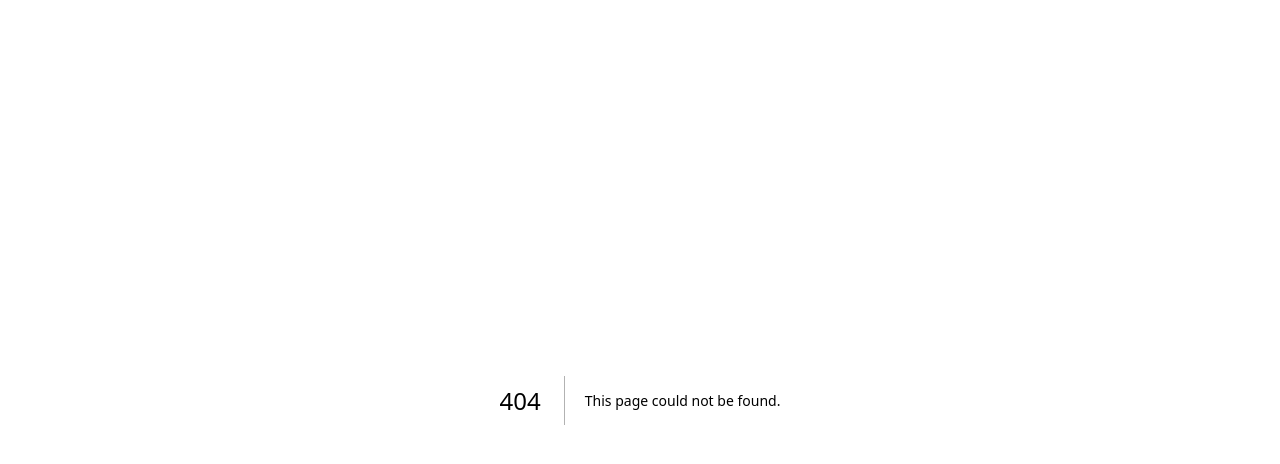
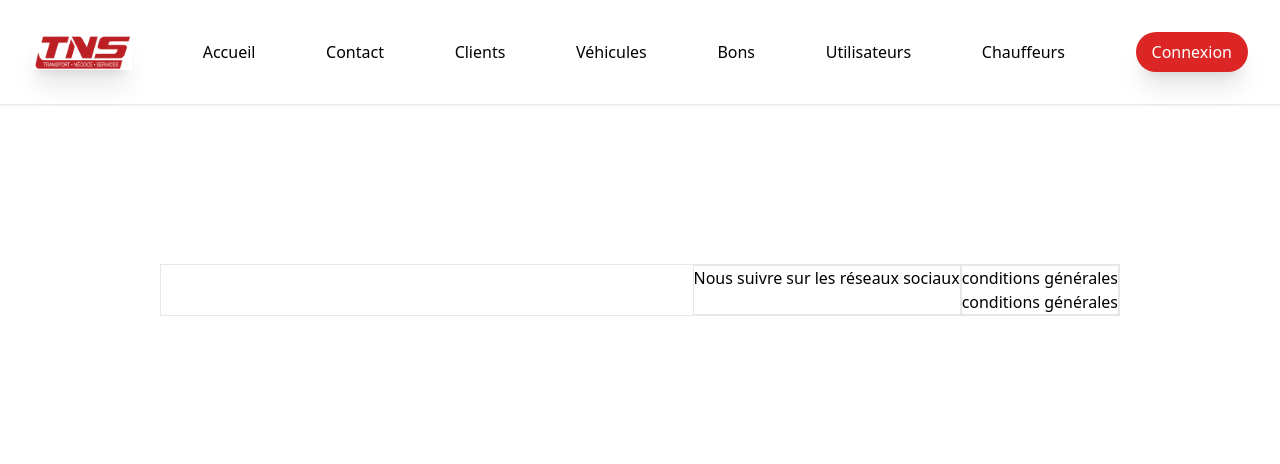
Before and after one commit to webtoufik/front_bonapp, a Next.js app: page /home in a window 1280 px wide. Before the commit this address had no page. Shown: the top 464 px of the page. Built offline with nearby package versions, Linux system fonts and the light colour scheme.

Commit message:
get & display clients et chauffeurs OK

```diff
--- a/package.json
+++ b/package.json
@@ -10,6 +10,7 @@
   },
   "dependencies": {
     "autoprefixer": "10.4.14",
+    "axios": "^1.5.0",
     "next": "13.4.13",
     "postcss": "8.4.27",
     "react": "18.2.0",
--- a/src/components/common/footer.js
+++ b/src/components/common/footer.js
@@ -4,11 +4,11 @@ const Footer = (props) => {
   //const user = useSelector(selectUser);
 
   return (
-    <>
-    <section>
+    <footer className="flex column justify-end border m-40 ">
+    <section className="border">
         <h2>Nous suivre sur les réseaux sociaux</h2>
     </section>
-    <section>
+    <section className="border">
         <div>
             <p>conditions générales</p>
         </div>
@@ -16,7 +16,7 @@ const Footer = (props) => {
             <p>conditions générales</p>
         </div>
     </section>
-    </>
+    </footer>
   )
 }
 export default Footer;
--- a/src/components/common/header.js
+++ b/src/components/common/header.js
@@ -8,6 +8,7 @@ const Header = (props) => {
     return (
     <nav className='flex justify-between items-center p-8 shadow'>
       <Image
+      className='shadow-xl hover:shadow-sm hover:scale-95 transition duration-300'
         src={logoTns}
         alt="Logo TNS"
         width= {100}
--- a/src/components/common/menu.js
+++ b/src/components/common/menu.js
@@ -5,13 +5,13 @@ const Menu = (props) => {
 
   return (
     <>
-      <a href='/'>Accueil</a>
-      <a href='/contact'>Contact</a>
-      <a href='/customers'>Clients</a>
-      <a href='/customers'>Véhicules</a>
-      <a href='/customers'>Bons</a>
-      <a href='/customers'>Utilisateurs</a>
-      <a href='/customers'>Chauffeurs</a>
+      <a className="hover:text-red-600 hover:text-xl" href='/'>Accueil</a>
+      <a className="hover:text-red-600 hover:text-xl" href='/contact'>Contact</a>
+      <a className="hover:text-red-600 hover:text-xl" href='/customers'>Clients</a>
+      <a className="hover:text-red-600 hover:text-xl" href='/vehicles'>Véhicules</a>
+      <a className="hover:text-red-600 hover:text-xl" href='/vouchers'>Bons</a>
+      <a className="hover:text-red-600 hover:text-xl" href='/users'>Utilisateurs</a>
+      <a className="hover:text-red-600 hover:text-xl" href='/drivers'>Chauffeurs</a>
     </>
   )
 }
--- /dev/null
+++ b/src/pages/customers.js
@@ -0,0 +1,37 @@
+import Header from '../components/common/header';
+
+export default function Customers({ datas }) {
+    console.log('datas', datas)
+    console.log('guinto', datas[0].name)
+
+    return (
+        <>
+            <Header />
+            <h1 className='p-4'>Liste des clients TNS</h1>
+            <div className='flex flex-wrap justify-around'>
+            {datas.map(data => (
+                <div class="w-56 h-56 m-4 max-w-sm p-6 bg-white border border-gray-200 rounded-lg shadow dark:bg-gray-800 dark:border-gray-700">
+                        <h5 class="mb-2 text-2xl font-bold tracking-tight text-gray-900 dark:text-white">{data.name}</h5>
+                    <p class="mb-3 font-normal text-gray-700 dark:text-gray-400">{data.email}</p>
+                    <a href={`/api/v1/customer/${data.customer_id}`} class="inline-flex items-center px-3 py-2 text-sm font-medium text-center text-white bg-blue-700 rounded-lg hover:bg-blue-800 focus:ring-4 focus:outline-none focus:ring-blue-300 dark:bg-blue-600 dark:hover:bg-blue-700 dark:focus:ring-blue-800">
+                        Ouvrir
+                        <svg class="w-3.5 h-3.5 ml-2" aria-hidden="true" xmlns="http://www.w3.org/2000/svg" fill="none" viewBox="0 0 14 10">
+                            <path stroke="currentColor" stroke-linecap="round" stroke-linejoin="round" stroke-width="2" d="M1 5h12m0 0L9 1m4 4L9 9" />
+                        </svg>
+                    </a>
+                </div>
+            ))}
+            </div>
+        </>
+    )
+}
+
+
+export async function getServerSideProps() {
+    // Fetch data from my external API
+    const res = await fetch(`http://localhost:9500/api/v1/customers`)
+    const datas = await res.json()
+
+    // Pass data to the page via props
+    return { props: { datas } }
+}
--- /dev/null
+++ b/src/pages/drivers/[id].js
@@ -0,0 +1,30 @@
+import Header from '../../components/common/header';
+
+export default function Driver({ driver }) {
+    console.log('driver front', driver)
+    return (
+      <>
+      <Header />
+      <h1 className='m-4'>Chauffeur N° {driver.driver_id}</h1>
+      <h5>{driver.firstname}</h5>
+      <h5>{driver.lastname}</h5>
+      </>
+    )
+  }
+
+
+export async function getServerSideProps(context) {
+    const { id } = context.query; // Récupérer l'ID du véhicule depuis les paramètres de requête
+
+    console.log('driver id', id)
+
+    const res = await fetch (`http://localhost:9500/api/v1/driver/${id}`)
+    const driver = await res.json()
+    console.log('driver', driver)
+
+    return {
+      props: {
+        driver,
+      },
+    };
+  }
--- /dev/null
+++ b/src/pages/drivers/index.js
@@ -0,0 +1,35 @@
+import Header from '../../components/common/header';
+
+export default function Drivers({ datas }) {
+    return (
+      <>
+      <Header />
+      <h1 className='p-4'>Liste des chauffeurs TNS</h1>
+            <div className='flex flex-wrap justify-around'>
+            {datas.map(data => (
+                <div key={data.driver_id} className="w-56 h-56 m-4 max-w-sm p-6 bg-white border border-gray-200 rounded-lg shadow dark:bg-gray-800 dark:border-gray-700">
+                        <h5 className="mb-2 text-2xl font-bold tracking-tight text-gray-900 dark:text-white">{data.firstname}</h5>
+                        <h6 className="mb-2 text-2xl font-bold tracking-tight text-gray-900 dark:text-white">{data.lastname}</h6>
+                    <p className="mb-3 font-normal text-gray-700 dark:text-gray-400">{data.phone}</p>
+                    <a href={`/drivers/${data.driver_id}`} className="inline-flex items-center px-3 py-2 text-sm font-medium text-center text-white bg-blue-700 rounded-lg hover:bg-blue-800 focus:ring-4 focus:outline-none focus:ring-blue-300 dark:bg-blue-600 dark:hover:bg-blue-700 dark:focus:ring-blue-800">
+                        Ouvrir
+                        <svg className="w-3.5 h-3.5 ml-2" aria-hidden="true" xmlns="http://www.w3.org/2000/svg" fill="none" viewBox="0 0 14 10">
+                            <path stroke="currentColor" stroke-linecap="round" stroke-linejoin="round" stroke-width="2" d="M1 5h12m0 0L9 1m4 4L9 9" />
+                        </svg>
+                    </a>
+                </div>
+            ))}
+            </div>
+      </>
+    )
+  }
+
+
+  export async function getServerSideProps() {
+    // Fetch data from my external API
+    const res = await fetch(`http://localhost:9500/api/v1/drivers`)
+    const datas = await res.json()
+
+    // Pass data to the page via props
+    return { props: { datas } }
+}
```
Also changed, not shown: src/components/customerCard.js (added, +7 -0 lines), src/pages/home.js (renamed from src/pages/truck.js), 1 other file (tests, documents, lock files or other folders).
